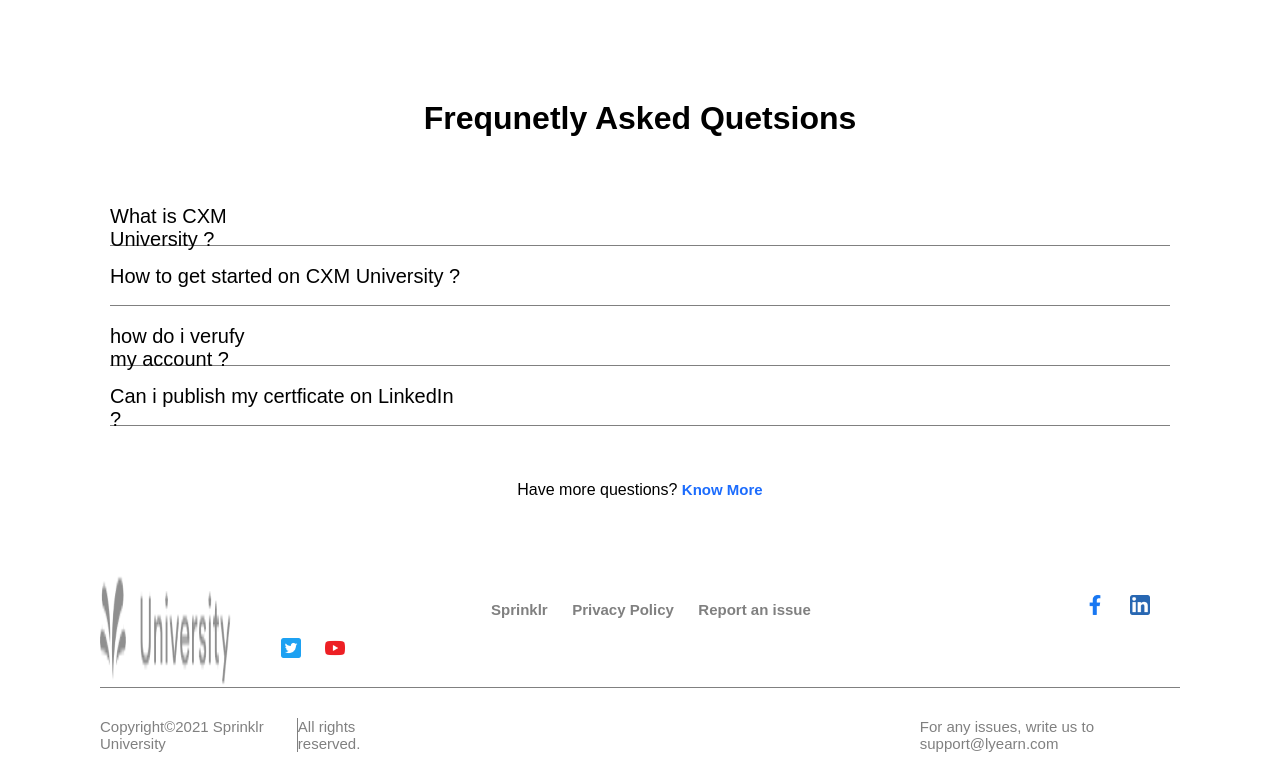
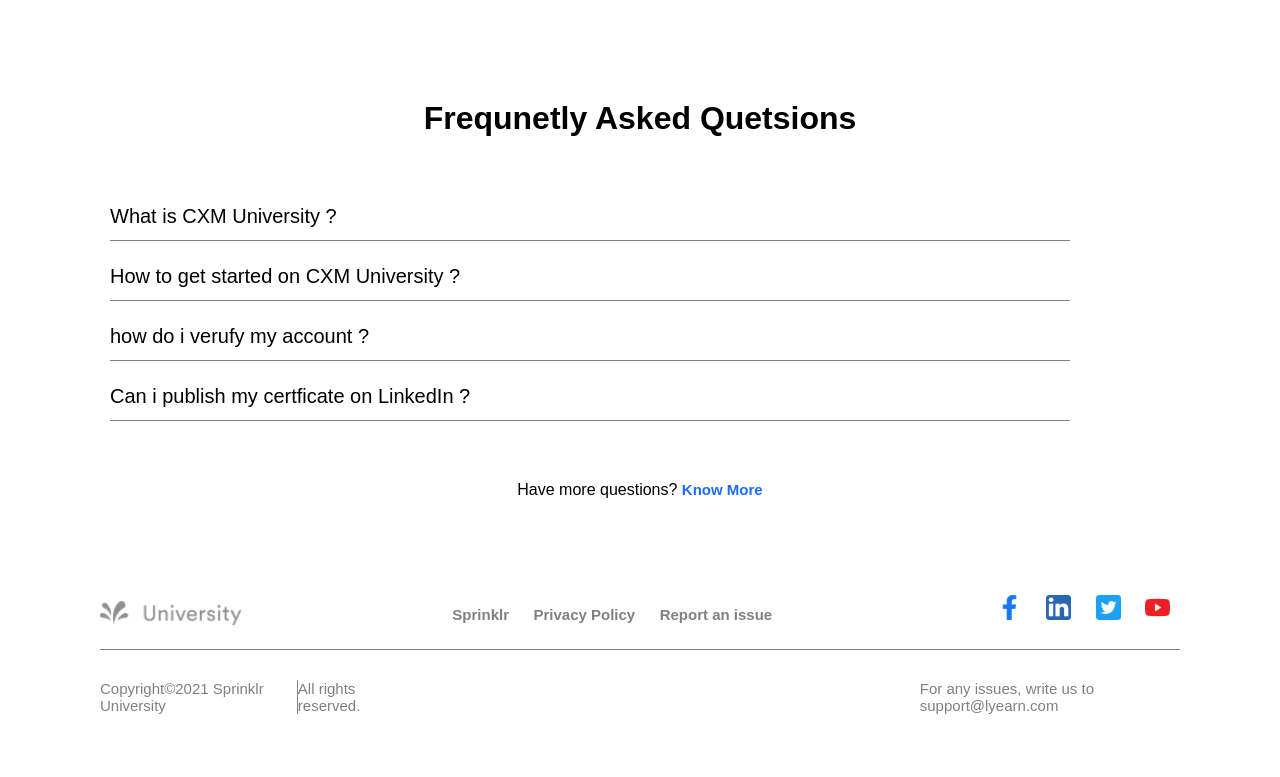
Before and after one commit to radzhiv25/Web-Development, a plain HTML site: page CSS/sprinklr.html in a window 1280 px wide. Shown: the part 3593-4370 px from the top of the page. After the commit the page ends 4332 px from the top, so only its background shows below. Drawn offline with Linux system fonts and the light colour scheme.

Commit message:
changes in the sprinklr project

```diff
--- a/CSS/sprinklr.css
+++ b/CSS/sprinklr.css
@@ -12,8 +12,6 @@
 }
 .img{
     margin-right: auto;
-}
-.nav-bar{
 }
 li{
     font-size: 15px;
@@ -34,6 +32,7 @@
     font-weight: bolder;
 }
 #logo{
+    display: -ms-grid;
     display: grid;
     grid-template-columns: 60% auto;
 }
@@ -147,29 +146,29 @@
 }
 .faq1{
     margin: 0px 10px 10px 10px;
-    padding-right: 900px;
-    padding-bottom: 40px;
+    padding-right: 700px;
+    padding-bottom: 35px;
     border-bottom: 1px solid grey;
 }
 .faq2{
     margin: 0px 10px 10px 10px;
     padding-top: 20px;
-    padding-right: 700px;
-    padding-bottom: 40px;
+    padding-right: 600px;
+    padding-bottom: 35px;
     border-bottom: 1px solid grey;
 }
 .faq3{
     margin: 0px 10px 10px 10px;
     padding-top: 40px;
-    padding-right: 900px;
-    padding-bottom: 40px;
+    padding-right: 700px;
+    padding-bottom: 35px;
     border-bottom: 1px solid grey;
 }
 .faq4{
     margin: 0px 10px 10px 10px;
     padding-top: 60px;
-    padding-right: 700px;
-    padding-bottom: 40px;
+    padding-right: 600px;
+    padding-bottom: 35px;
     border-bottom: 1px solid grey;
 }
 .end{
@@ -182,12 +181,14 @@
 }
 .img-foot{
     margin-right: auto;
+    margin-top: 30px;
 }
 .botlist{
     color: gray;
     font-weight: bold;
     display: inline-block;
-    margin: 0px 250px 0px 170px;
+    /*margin: 0px 250px 10px 170px;*/
+    padding-right: 200px;
 }
 .foot{
     display: flex;
--- a/CSS/sprinklr.html
+++ b/CSS/sprinklr.html
@@ -303,18 +303,18 @@
         <br>
         <br>
         <footer>
-            <img src="./image/sprinklr-secondary-logo.png" alt="" class="img-foot" >
+            <img src="./image/sprinklr-secondary-logo.png" alt="sprinklr-logo" width="142" height="27" class="img-foot" >
             <div>
-                <ul>
+                <ul class="social-list" >
                     <ul class="botlist">
                         <li>Sprinklr</li>
                         <li>Privacy Policy</li>
                         <li>Report an issue</li>
                     </ul>
-                    <li><img src="./image/1_Facebook2_colored_svg-256.webp" height="20px"alt=""></></li>
-                    <li><img src="./image/1_Linkedin_unofficial_colored_svg-256.webp" alt="" height="20px"></li>
-                    <li><img src="./image/1_Twitter3_colored_svg-256.webp" alt="" height="20px"></li>
-                    <li><img src="./image/1_Youtube_colored_svg-256.webp" alt="" height="20px"></li>
+                    <li><img src="./image/1_Facebook2_colored_svg-256.webp" height="25px"alt=""></></li>
+                    <li><img src="./image/1_Linkedin_unofficial_colored_svg-256.webp" alt="" height="25px"></li>
+                    <li><img src="./image/1_Twitter3_colored_svg-256.webp" alt="" height="25px"></li>
+                    <li><img src="./image/1_Youtube_colored_svg-256.webp" alt="" height="25px"></li>
                 </ul>
             </div>
         </footer>
```
